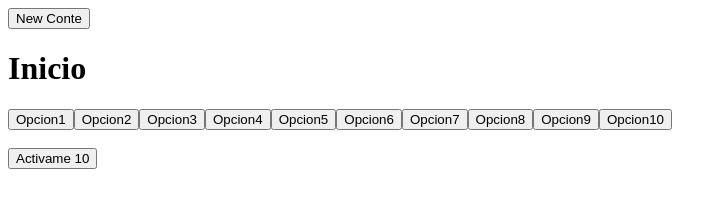
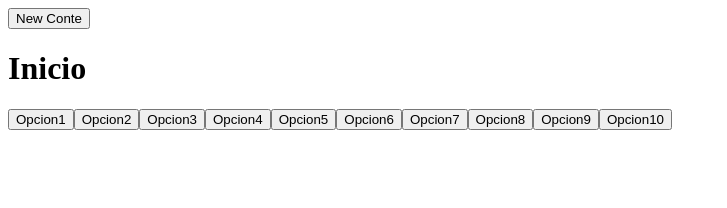
Before and after one commit to barjuegocreador93/Fast-Appi, a plain HTML site: page example.html in a window 1280 px wide. Both pictures are taken after a click on the button "Activame 10". Shown: the whole page, without its empty margins (0-727 px from the left). Drawn offline with Linux system fonts and the light colour scheme.

Commit message:
Update example.html

```diff
--- a/example.html
+++ b/example.html
@@ -22,6 +22,7 @@
             $(".activ"+10+"").addClass("disabled");
             $("#removeClass").click(function(){
                 $(".activ"+10+"").removeClass("disabled");
+                $(this).hide();
             });
 
 
```
